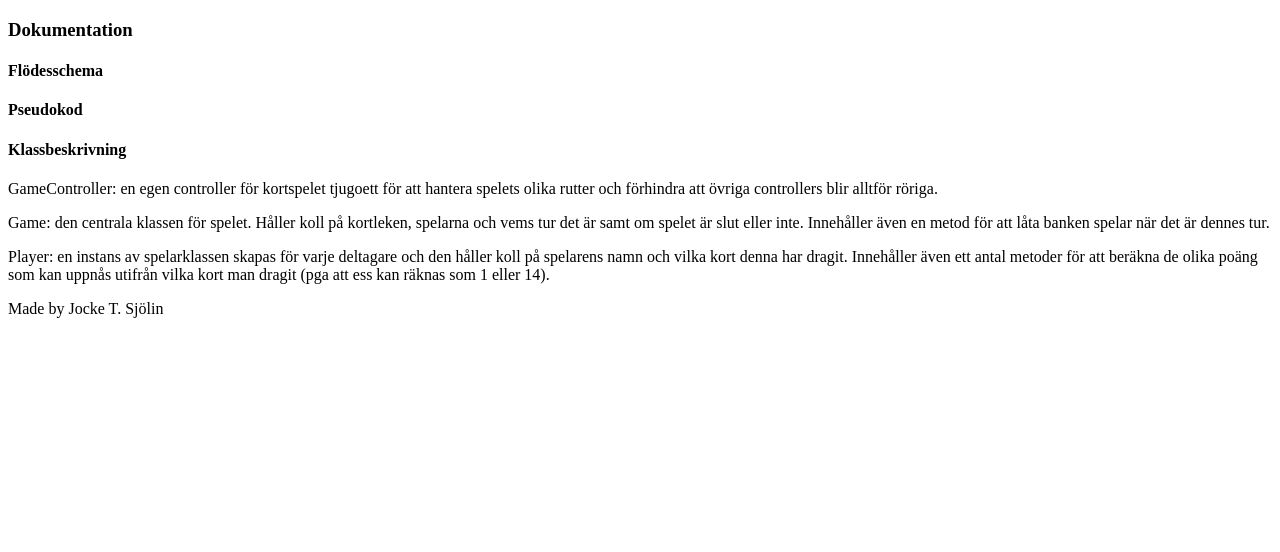
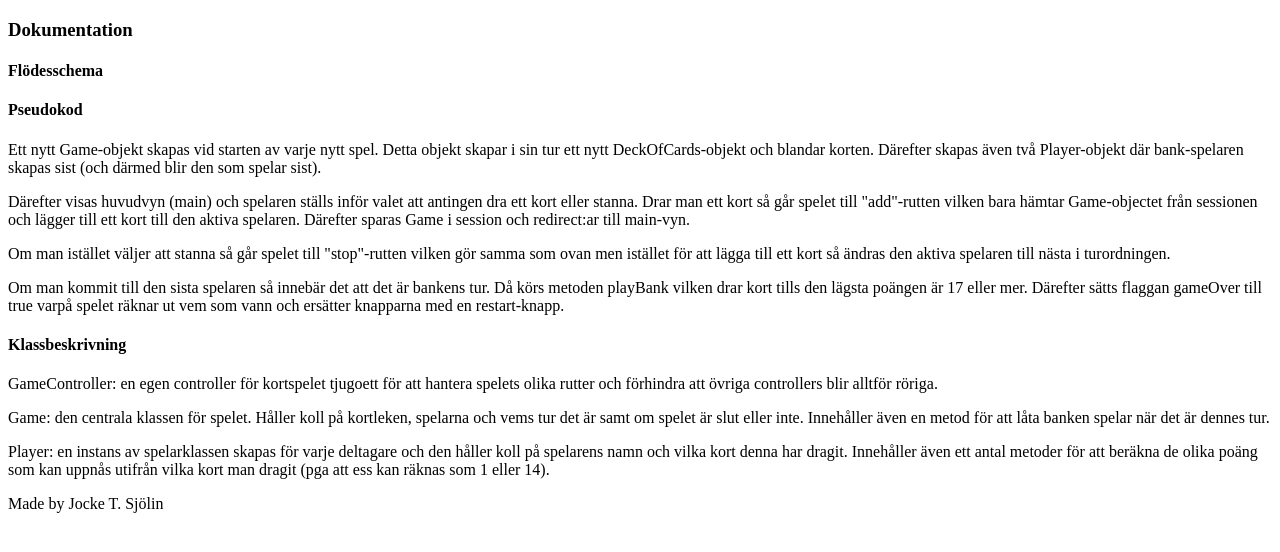
Before and after one commit to JockeTS/mvc-me-page, a Symfony app: template templates/game/doc.html.twig in a window 1280 px wide. Shown: the part 62-614 px from the top of the page. Run offline with Twig, Linux system fonts and the light colour scheme; the template is opened without the code that fills it, so the values that code supplies are empty; some libraries are stand-ins or nearby versions.

Commit message:
added pseudocode to doc page

```diff
--- a/templates/game/doc.html.twig
+++ b/templates/game/doc.html.twig
@@ -14,6 +14,14 @@
 
         <h4>Pseudokod</h4>
 
+        <p>Ett nytt Game-objekt skapas vid starten av varje nytt spel. Detta objekt skapar i sin tur ett nytt DeckOfCards-objekt och blandar korten. Därefter skapas även två Player-objekt där bank-spelaren skapas sist (och därmed blir den som spelar sist).</p>
+
+        <p>Därefter visas huvudvyn (main) och spelaren ställs inför valet att antingen dra ett kort eller stanna. Drar man ett kort så går spelet till "add"-rutten vilken bara hämtar Game-objectet från sessionen och lägger till ett kort till den aktiva spelaren. Därefter sparas Game i session och redirect:ar till main-vyn.</p>
+
+        <p>Om man istället väljer att stanna så går spelet till "stop"-rutten vilken gör samma som ovan men istället för att lägga till ett kort så ändras den aktiva spelaren till nästa i turordningen.</p>
+
+        <p>Om man kommit till den sista spelaren så innebär det att det är bankens tur. Då körs metoden playBank vilken drar kort tills den lägsta poängen är 17 eller mer. Därefter sätts flaggan gameOver till true varpå spelet räknar ut vem som vann och ersätter knapparna med en restart-knapp.</p>
+
         <h4>Klassbeskrivning</h4>
 
         <p>GameController: en egen controller för kortspelet tjugoett för att hantera spelets olika rutter och förhindra att övriga controllers blir alltför röriga.</p>
```
